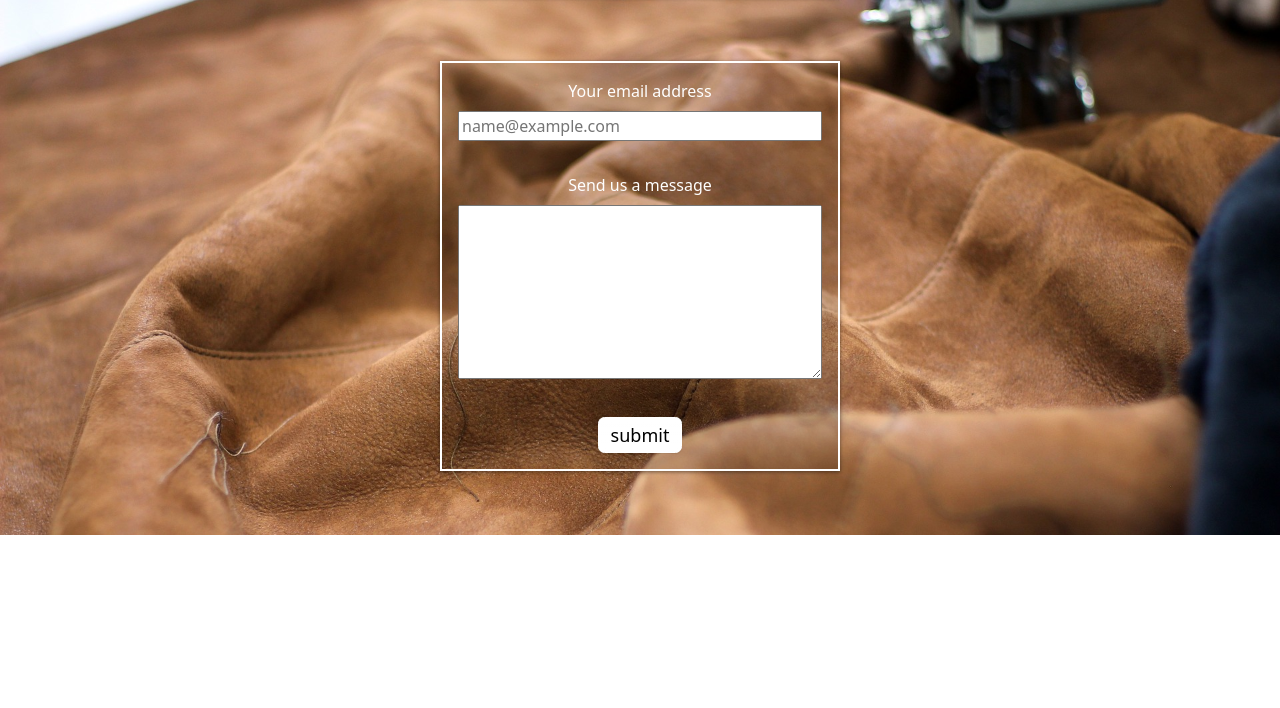
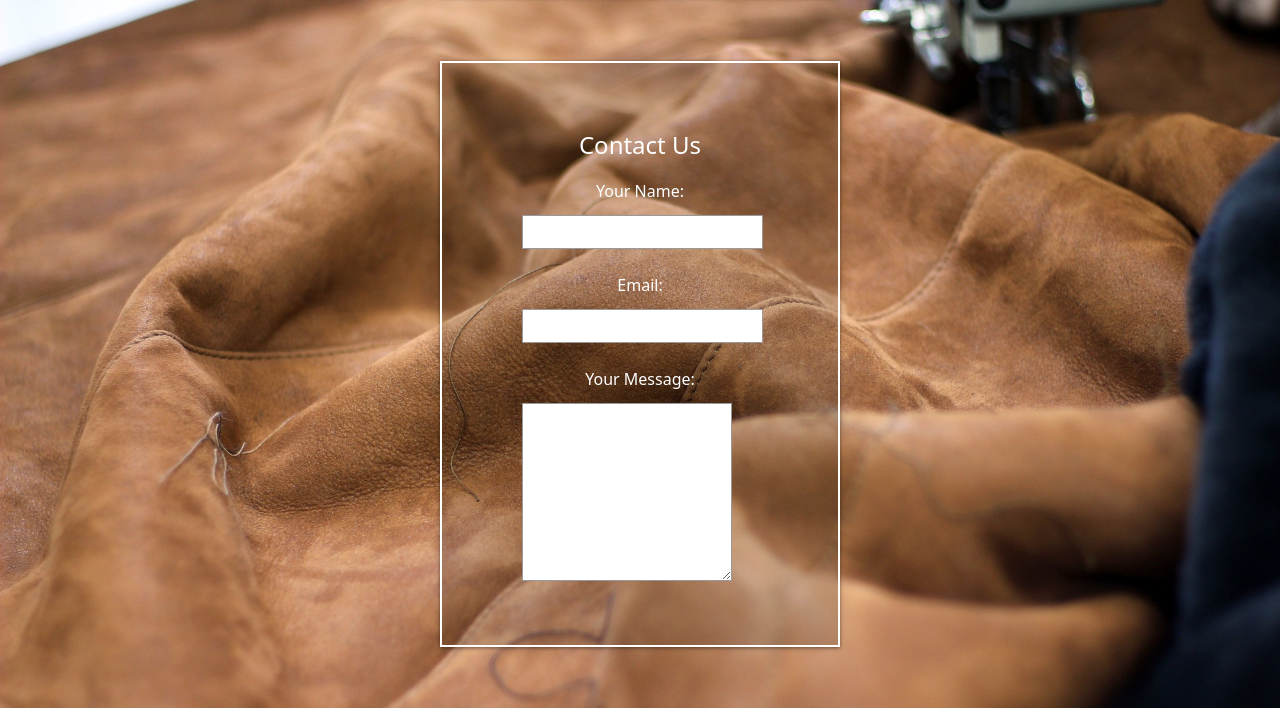
Before and after one commit to Simon-Bertram/The-Shed, a website with bundled scripts: page index.html in a window 1280 px wide. Shown: the part 919-1627 px from the top of the page. Before the commit the page ends 1454 px from the top, so only its background shows below. Built offline with nearby package versions, Linux system fonts and the light colour scheme.

Commit message:
edit package.json

```diff
--- a/index.html
+++ b/index.html
@@ -98,6 +98,23 @@
 
         </div>
       </article>
+      <form action="#" method="post" id="contact" class="info-box contact-form">
+        <fieldset>
+          <legend>Contact Us</legend>
+
+          <label for="fullName">Your Name:</label>
+          <input type="text" name="fullName" id="fullName" required>
+
+          <label for="email">Email:</label>
+          <input type="email" name="email" id="email">
+
+          <label for="msg">Your Message:</label>
+          <textarea name="msg" id="msg" rows="7"></textarea>
+
+        </fieldset>
+      </form>
+
+
       <form action="post" class="info-box contact-form">
         <div class="form-group">
           <label class="form-label" for="email">Your email address</label>
--- a/scss/components/_forms.scss
+++ b/scss/components/_forms.scss
@@ -1,4 +1,9 @@
 .contact-form {
+  fieldset {
+    margin: 2em;
+    padding: 1em 2em;
+  }
+
   .form-group {
     margin-bottom: $spacer * 2;
   }
@@ -11,4 +16,23 @@
   .form-control {
     width: 100%;
   }
+
+  label, .checks {
+    display: block;
+    padding-top: .5em;
+    margin-top: 1em;
+  }
+
+  label:first-of-type {
+      border:none;
+      margin-top: 0;
+  }
+
+
+  input, textarea {
+      display: block;
+      border: solid 1px #999;
+      padding: 4px;
+      margin-top: 12px;
+  }
 }
```
Also changed, not shown: package.json (+3 -11 lines), assets/css/main.css, 1 other file.
